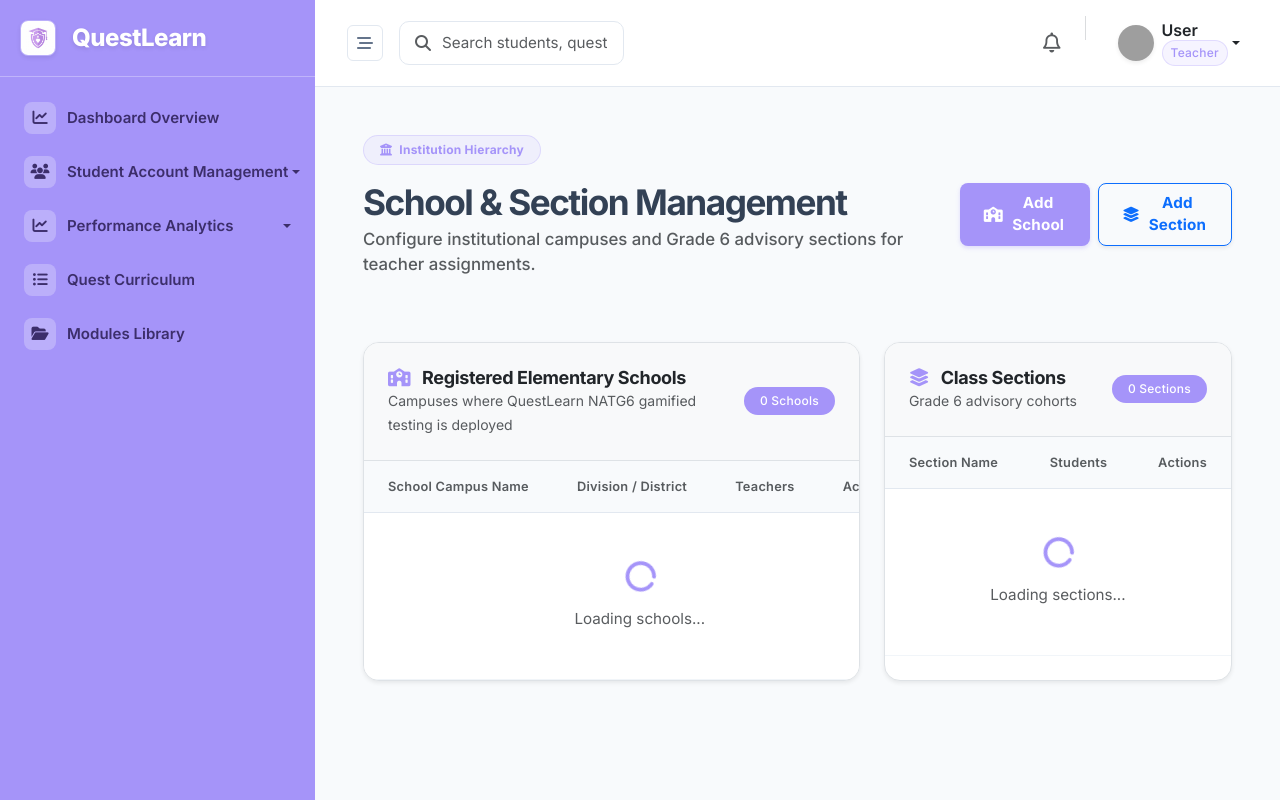
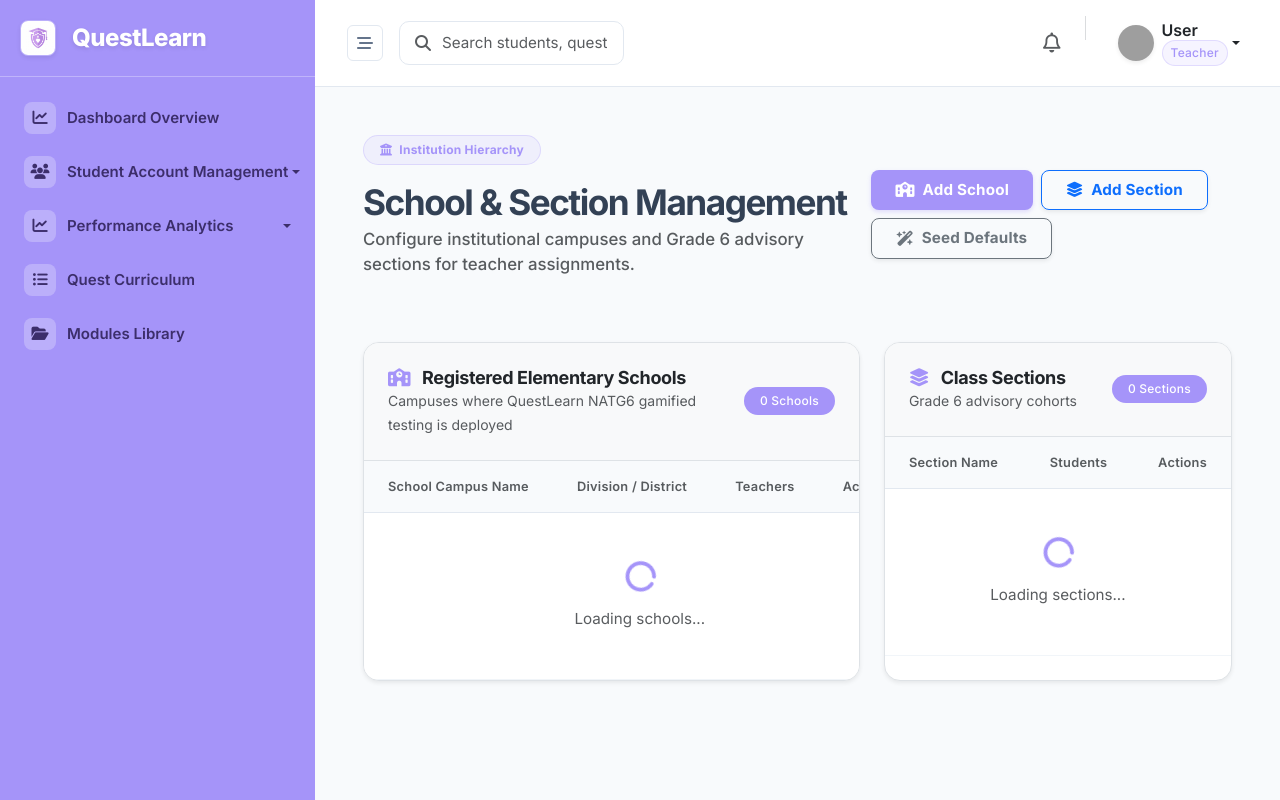
Before and after one commit to gentilesjaydev/questlearnadmin, a PHP site: page /pages/admin/schools in a window 1280 px wide. Run offline with PHP 8.4, Linux system fonts and the light colour scheme; some libraries are stand-ins or nearby versions; grey boxes are pictures that could not be loaded.

Commit message:
fix: schools & sections page - remove broken auto-seed, add Seed Defaults button with error handling

```diff
--- a/assets/js/schools.js
+++ b/assets/js/schools.js
@@ -27,44 +27,87 @@ document.addEventListener("DOMContentLoaded", function() {
             renderSections();
         });
 
-        // 2. Listen to Schools & auto-seed if empty
+        // 2. Listen to Schools
         db.ref('schools').on('value', (snap) => {
-            const data = snap.val();
-            if (!data) {
-                // Auto seed initial school
-                const initialSchool = {
-                    name: 'Central Elementary School',
-                    district: 'District I, Division of Davao City',
-                    createdAt: Date.now()
-                };
-                db.ref('schools').push(initialSchool);
-                allSchools = {};
-            } else {
-                allSchools = data;
-                renderSchools();
-            }
+            allSchools = snap.val() || {};
+            renderSchools();
+        }, (err) => {
+            console.error('schools read error:', err);
+            renderSchools();
         });
 
-        // 3. Listen to Sections & auto-seed if empty
+        // 3. Listen to Sections
         db.ref('sections').on('value', (snap) => {
-            const data = snap.val();
-            if (!data) {
-                // Auto seed initial Grade 6 sections
-                const initialSections = ['Apitong', 'Acacia', 'Mahogany', 'Mabini', 'Rizal'];
-                initialSections.forEach(sName => {
-                    db.ref('sections').push({
-                        name: sName,
-                        grade: 'Grade 6',
+            allSections = snap.val() || {};
+            renderSections();
+        }, (err) => {
+            console.error('sections read error:', err);
+            renderSections();
+        });
+    });
+
+    // ── Seed Defaults ───────────────────────────────────────────────────────
+    window.seedDefaults = function() {
+        Swal.fire({
+            title: 'Seed Default Data?',
+            html: `This will add:<br><b>1 school</b> (Central Elementary School)<br><b>5 sections</b> (Apitong, Acacia, Mahogany, Mabini, Rizal)`,
+            icon: 'question',
+            showCancelButton: true,
+            confirmButtonColor: '#4f46e5',
+            confirmButtonText: 'Yes, seed now'
+        }).then(result => {
+            if (!result.isConfirmed) return;
+
+            const writes = [];
+
+            // Only seed schools if currently empty
+            if (Object.keys(allSchools).length === 0) {
+                writes.push(
+                    db.ref('schools').push({
+                        name: 'Central Elementary School',
+                        district: 'District I, Division of Davao City',
                         createdAt: Date.now()
+                    })
+                );
+            }
+
+            // Only seed sections if currently empty
+            if (Object.keys(allSections).length === 0) {
+                ['Apitong', 'Acacia', 'Mahogany', 'Mabini', 'Rizal'].forEach(sName => {
+                    writes.push(
+                        db.ref('sections').push({
+                            name: sName,
+                            grade: 'Grade 6',
+                            createdAt: Date.now()
+                        })
+                    );
+                });
+            }
+
+            if (writes.length === 0) {
+                Swal.fire('Already seeded', 'Schools and sections are already present.', 'info');
+                return;
+            }
+
+            Promise.all(writes)
+                .then(() => {
+                    Swal.fire({
+                        icon: 'success',
+                        title: 'Defaults Seeded!',
+                        text: 'School and section data has been added to Firebase.',
+                        timer: 2000,
+                        showConfirmButton: false
+                    });
+                })
+                .catch(err => {
+                    Swal.fire({
+                        icon: 'error',
+                        title: 'Firebase Write Blocked',
+                        html: `<p>${err.message}</p><p class="mt-2 text-muted small">Go to <b>Firebase Console → Realtime Database → Rules</b> and add:<br><code>"schools": {".read":"auth!=null",".write":"auth!=null"}</code></p>`
                     });
                 });
-                allSections = {};
-            } else {
-                allSections = data;
-                renderSections();
-            }
         });
-    });
+    };
 
     // ── Render Schools Table ────────────────────────────────────────────────
     function renderSchools() {
@@ -81,7 +124,10 @@ document.addEventListener("DOMContentLoaded", function() {
                 <tr>
                     <td colspan="4" class="text-center py-5 text-muted">
                         <i class="fa-solid fa-school-circle-xmark fa-2x mb-3 text-secondary opacity-50"></i>
-                        <p class="mb-0">No schools registered yet. Click <strong>Add School</strong> above.</p>
+                        <p class="mb-2">No schools registered yet. Click <strong>Add School</strong> above.</p>
+                        <button class="btn btn-sm btn-outline-primary rounded-pill px-3" onclick="seedDefaults()">
+                            <i class="fa-solid fa-wand-magic-sparkles me-1"></i> Seed Defaults
+                        </button>
                     </td>
                 </tr>`;
             return;
@@ -146,7 +192,10 @@ document.addEventListener("DOMContentLoaded", function() {
                 <tr>
                     <td colspan="3" class="text-center py-5 text-muted">
                         <i class="fa-solid fa-layer-group fa-2x mb-3 text-secondary opacity-50"></i>
-                        <p class="mb-0">No sections added yet.</p>
+                        <p class="mb-2">No sections added yet.</p>
+                        <button class="btn btn-sm btn-outline-primary rounded-pill px-3" onclick="seedDefaults()">
+                            <i class="fa-solid fa-wand-magic-sparkles me-1"></i> Seed Defaults
+                        </button>
                     </td>
                 </tr>`;
             return;
--- a/pages/admin/schools.php
+++ b/pages/admin/schools.php
@@ -26,12 +26,15 @@
                         <h2 class="fw-bolder mb-1" style="color: var(--text-main); letter-spacing: -1.5px; font-size: 2.2rem;">School & Section Management</h2>
                         <p class="text-muted" style="font-size: 1.05rem; font-weight: 500;">Configure institutional campuses and Grade 6 advisory sections for teacher assignments.</p>
                     </div>
-                    <div class="d-flex gap-2">
+                    <div class="d-flex gap-2 flex-wrap">
                         <button class="btn btn-primary px-4 py-2 rounded-3 fw-bold shadow-sm d-inline-flex align-items-center gap-2" data-bs-toggle="modal" data-bs-target="#addSchoolModal">
                             <i class="fa-solid fa-school"></i> Add School
                         </button>
                         <button class="btn btn-outline-primary px-4 py-2 rounded-3 fw-bold shadow-sm d-inline-flex align-items-center gap-2" data-bs-toggle="modal" data-bs-target="#addSectionModal">
                             <i class="fa-solid fa-layer-group"></i> Add Section
+                        </button>
+                        <button class="btn btn-outline-secondary px-4 py-2 rounded-3 fw-bold shadow-sm d-inline-flex align-items-center gap-2" onclick="seedDefaults()" title="Seed default school and sections">
+                            <i class="fa-solid fa-wand-magic-sparkles"></i> Seed Defaults
                         </button>
                     </div>
                 </div>
```
